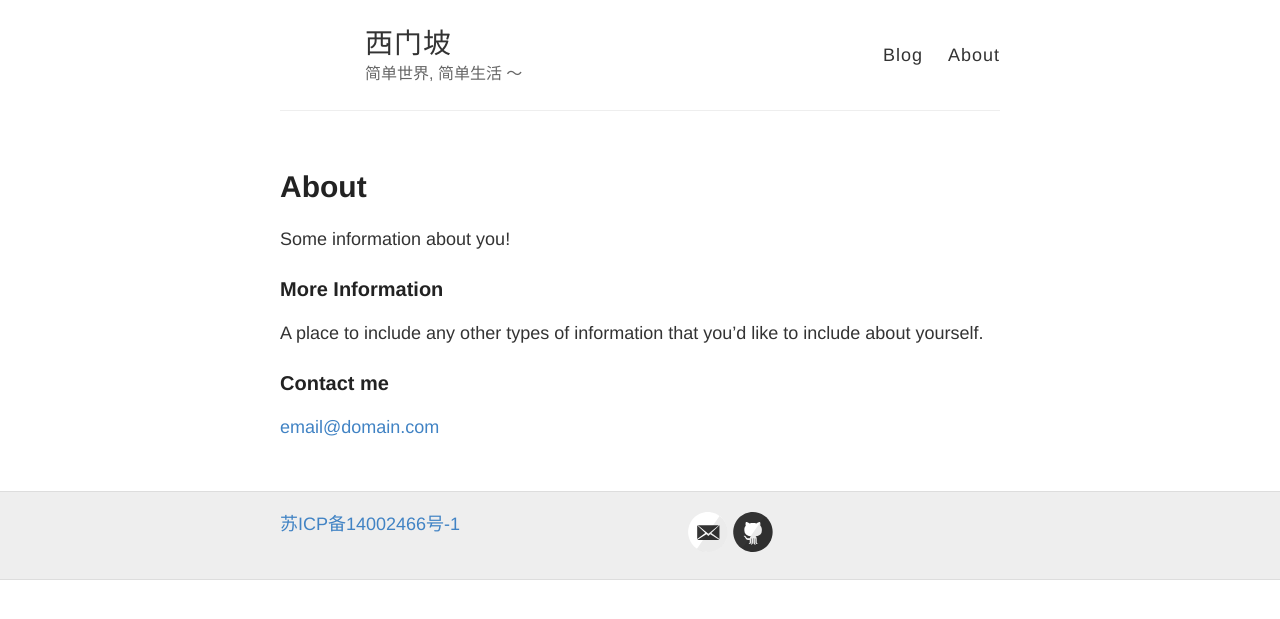
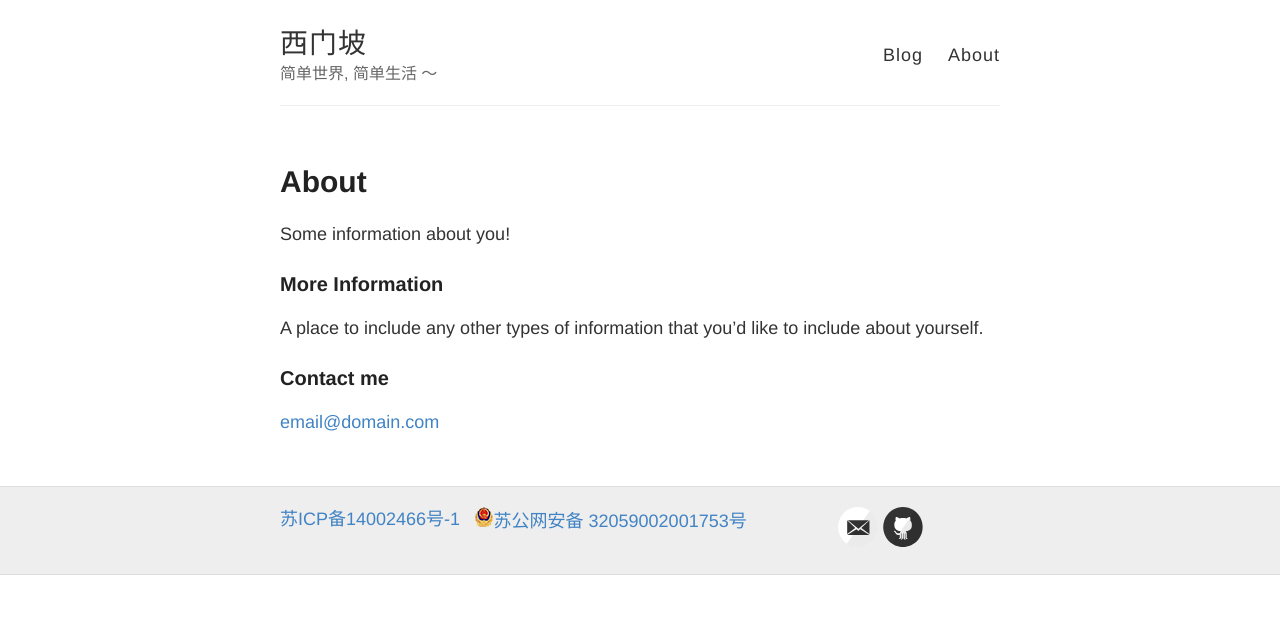
Before and after one commit to ximenpo/ximenpo.github.io, a Jekyll site: the page built from about.md, in a window 1280 px wide. Shown: the top 619 px of the page. Built offline with Jekyll 4.4.1, drawn with Linux system fonts in a browser that asks for light colours; comment, search, counter and statistics services are not loaded.

Commit message:
add beian info & erase unused images

```diff
--- a/_config.yml
+++ b/_config.yml
@@ -3,10 +3,10 @@
 #
 
 # Name of your site (displayed in the header)
-name:         西门坡
+name:             西门坡
 
 # Short bio or description (displayed in the header)
-description:  简单世界, 简单生活 ～
+description:      简单世界, 简单生活 ～
 
 # URL of your avatar or profile pic (you could use your GitHub profile pic)
 avatar:
@@ -31,6 +31,14 @@ footer-links:
   youtube:        # channel/<your_long_string> or user/<user-name>
   googleplus:     # anything in your profile username that comes after plus.google.com/
 
+# 备案相关链接
+beian-links:
+  mii:            苏ICP备14002466号-1
+  pns:            苏公网安备 32059002001753号
+  pns_id:         '32059002001753'
+
+# 百度统计相关
+baidu_analytics:  f667f11efd7315f377319bcef48353d9
 
 # Enter your Disqus shortname (not your username) to enable commenting on posts
 # You can find your shortname on the Settings page of your Disqus account
--- /dev/null
+++ b/_includes/beian-links.html
@@ -0,0 +1,7 @@
+{% if site.beian-links.mii %}<a target="_blank" class="beian-links"
+    href="http://www.miibeian.gov.cn/">{{ site.beian-links.mii }}</a>{% endif %}
+{% if site.beian-links.pns %}<a target="_blank" class="beian-links"
+    href="http://www.beian.gov.cn/portal/registerSystemInfo?recordcode={{ site.beian-links.pns_id }}"
+    style="width:300px;">
+    <img src="{{ site.baseurl }}/images/beian.png" />{{ site.beian-links.pns }}
+</a>{% endif %}
--- a/_includes/miibeian.html
+++ /dev/null
@@ -1,2 +0,0 @@
-
-<a class="miibeian"  href="http://www.miibeian.gov.cn/">苏ICP备14002466号-1</a>
--- a/_layouts/default.html
+++ b/_layouts/default.html
@@ -19,7 +19,9 @@
     <div class="wrapper-masthead">
       <div class="container">
         <header class="masthead clearfix">
+          {% if site.avatar %}
           <a href="{{ site.baseurl }}/" class="site-avatar"><img src="{{ site.avatar }}" /></a>
+          {% endif %}
 
           <div class="site-info">
             <h1 class="site-name"><a href="{{ site.baseurl }}/">{{ site.name }}</a></h1>
@@ -41,7 +43,7 @@
     <div class="wrapper-footer">
       <div class="container">
         <footer class="footer">
-          {% include miibeian.html %}
+          {% include beian-links.html %}
           {% include svg-icons.html %}
         </footer>
       </div>
--- a/_sass/_miibeian.scss
+++ b/_sass/_beian.scss
@@ -1,4 +1,4 @@
 
-.miibeian {
+.beian-links {
     float: left;
   }
--- a/style.scss
+++ b/style.scss
@@ -287,4 +287,4 @@ footer {
 // ... Otherwise it really bloats up the top of the CSS file and makes it difficult to find the start
 @import "highlights";
 @import "svg-icons";
-@import "miibeian";
+@import "beian";
```
Also changed, not shown: _includes/analytics.html (+11 -0 lines), images/beian.png (added), images/config.png (deleted), images/first-post.png (deleted), images/jekyll-logo.png (deleted), images/jekyll-now-theme-screenshot.jpg (deleted), images/step1.gif (deleted).
